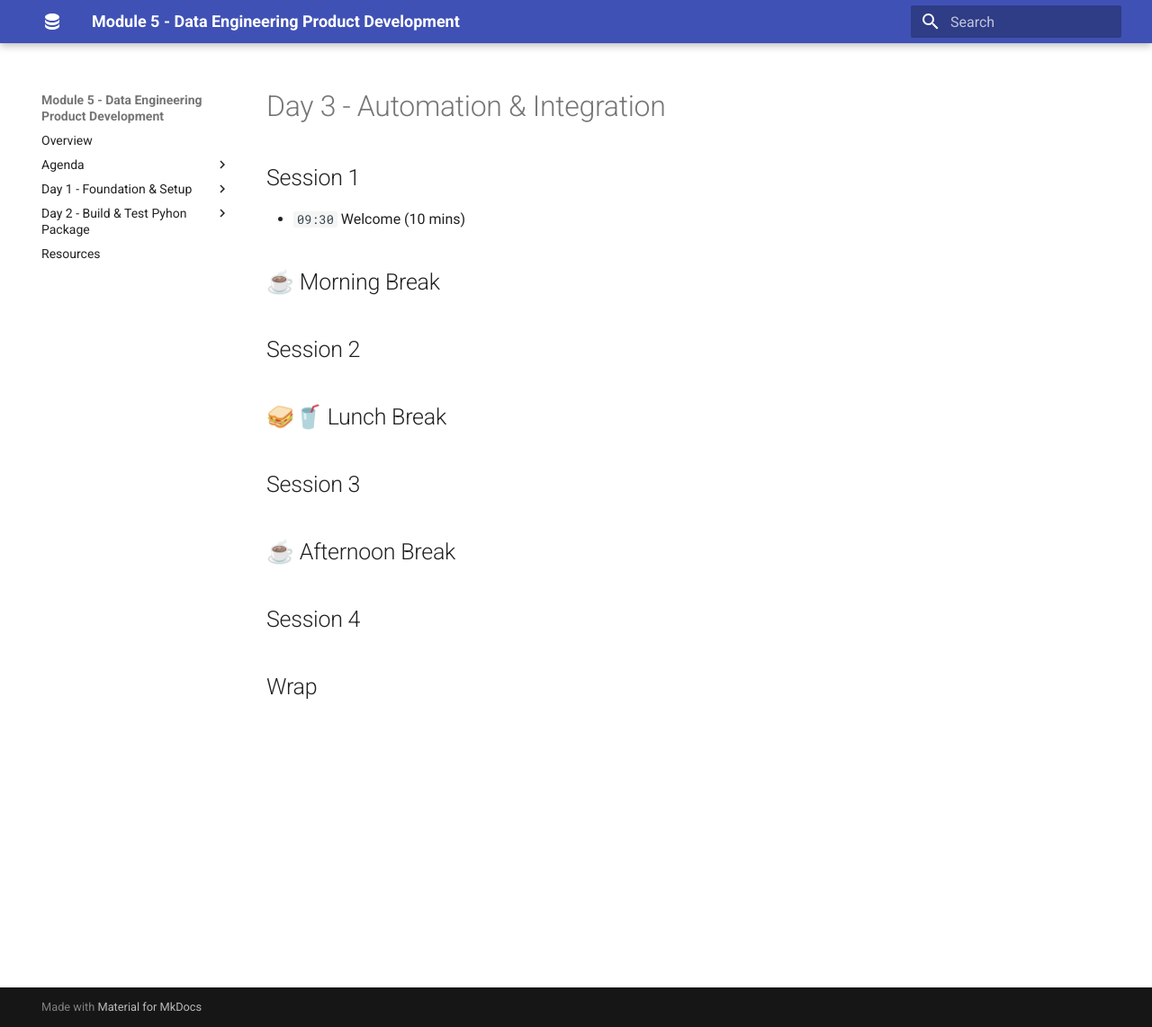
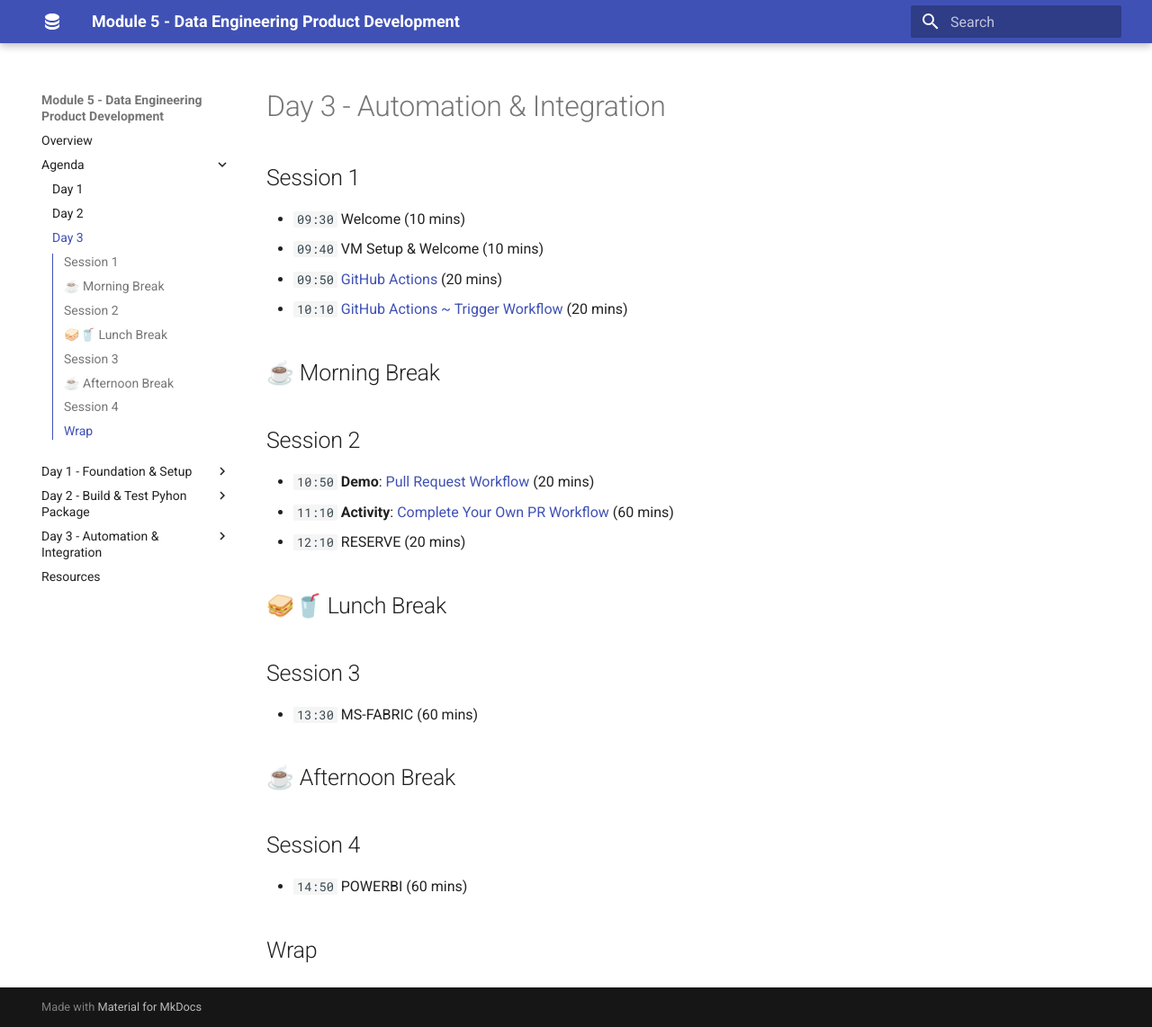
Before and after one commit to qaalabs/DE5M5, an MkDocs documentation site: the page built from docs/agenda/day3.md, in a window 1280 px wide and 1142 px high. Shown: the whole window at 90% size. Built offline with MkDocs 1.6.1 and Material for MkDocs 9.7.7, drawn with Linux system fonts in a browser that asks for light colours.

```diff
--- a/docs/agenda/day3.md
+++ b/docs/agenda/day3.md
@@ -3,20 +3,28 @@
 ## Session 1
 
 - `09:30` Welcome (10 mins)
+- `09:40` VM Setup & Welcome (10 mins)
+- `09:50` [GitHub Actions](../day3/github-actions.md) (20 mins)
+- `10:10` [GitHub Actions ~ Trigger Workflow](../day3/github-workflow.md) (20 mins)
 
 ## ☕ Morning Break
 
 ## Session 2
 
+- `10:50` **Demo**: [Pull Request Workflow](../day3/gh-branch.md) (20 mins)
+- `11:10` **Activity**: [Complete Your Own PR Workflow](../day3/pull-request.md) (60 mins)
+- `12:10` RESERVE (20 mins)
 
 ## 🥪🥤 Lunch Break
 
 ## Session 3
 
+- `13:30` MS-FABRIC (60 mins)
 
 ## ☕ Afternoon Break
 
 ## Session 4
 
+- `14:50` POWERBI (60 mins)
 
 ## Wrap
--- a/mkdocs.yml
+++ b/mkdocs.yml
@@ -9,6 +9,7 @@ nav:
   - Agenda:
     - Day 1: agenda/day1.md
     - Day 2: agenda/day2.md
+    - Day 3: agenda/day3.md
 
   - "Day 1 - Foundation & Setup":
     - "The Scenario": day1/scenario.md
@@ -31,6 +32,12 @@ nav:
     - "Python Test Coverage": day2/coverage.md
     - "Achive test coverage": day2/coverage-goal.md
 
+  - "Day 3 - Automation & Integration":
+    - "GitHub Actions": day3/github-actions.md
+    - "GitHub Actions ~ Trigger Workflow": day3/github-workflow.md
+    - "Pull Request Workflow": day3/gh-branch.md
+    - "Complete Your Own PR Workflow": day3/pull-request.md
+
   - Resources: resources.md
 
 not_in_nav: |
@@ -38,6 +45,7 @@ not_in_nav: |
   trainer.md
   day1/create-diagram.md
   day1/github-template.md
+  day3/observation.md
 
 
 # Theme
```
Also changed, not shown: docs/trainer.md (+7 -0 lines).
